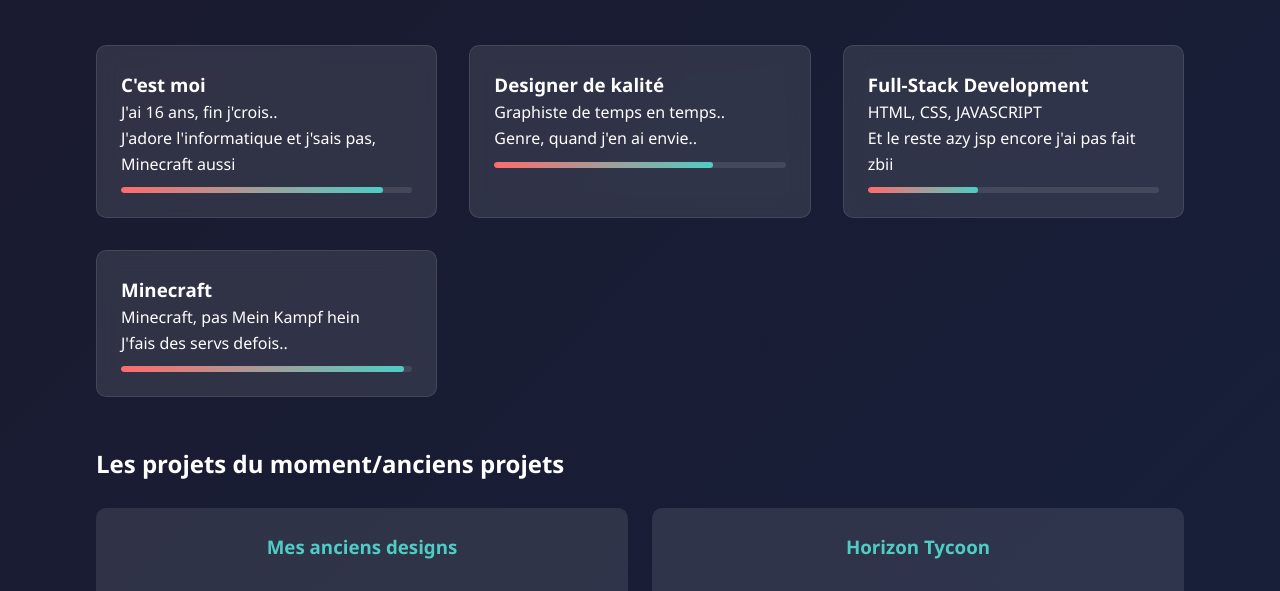
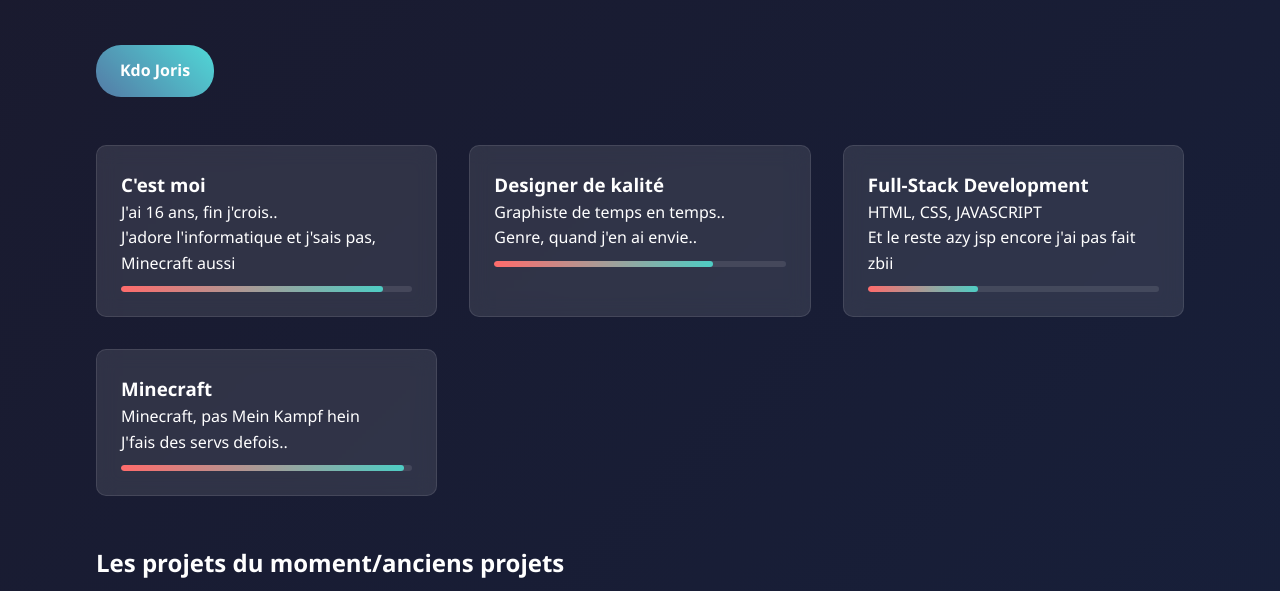
Before and after one commit to KendiiiiiiiiiiX/niketarace, a plain HTML site: page index.html in a window 1280 px wide. Shown: the part 201-792 px from the top of the page. Drawn offline with Linux system fonts and the light colour scheme.

Commit message:
Update index.html

```diff
--- a/index.html
+++ b/index.html
@@ -19,6 +19,8 @@
                 </div>
             </div>
         </div>
+
+        <a href="https://kendix.netlify.app/rickroll.html" class="social-btn">Kdo Joris</a>
 
         <div class="skills">
             <div class="skill-card">
@@ -46,6 +48,7 @@
                 <div class="skill-progress" style="--progress: 97%"></div>
             </div>
         </div>
+
         <div class="project-section">
             <h2>Les projets du moment/anciens projets</h2>
             <div class="project-grid">
```
